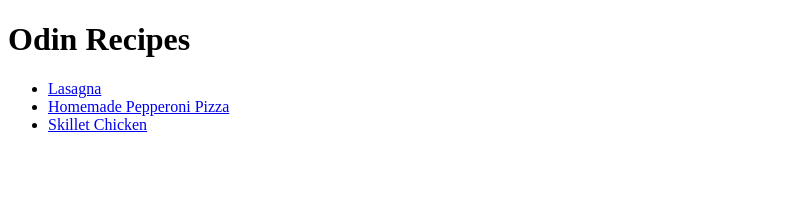
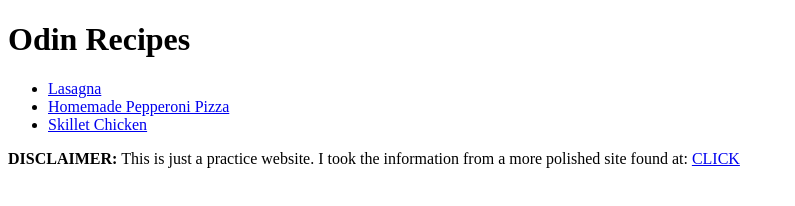
Before and after one commit to sergio-1099/odin-recipes, a plain HTML site: page index.html in a window 1280 px wide. Shown: the whole page, without its empty margins (0-795 px from the left). Drawn offline with Linux system fonts and the light colour scheme.

Commit message:
Add disclaimer and link source of recipe info
This website wasn't created without an outside source. I have included
a disclaimer that states that this is not my information or recipes and
I have included the link to the website of the recipes.

```diff
--- a/index.html
+++ b/index.html
@@ -13,6 +13,12 @@
             <li><a href="./recipes/homemadepepperonipizza.html">Homemade Pepperoni Pizza</a></li>
             <li><a href="./recipes/skilletchicken.html">Skillet Chicken</a></li>
         </ul>
+
+        <p>
+            <strong>DISCLAIMER: </strong> This is just a practice website. I took the information from a more polished
+            site found at: <a href="https://www.modernhoney.com">CLICK</a>
+        </p>
+
     </body>
 
 </html>
```
